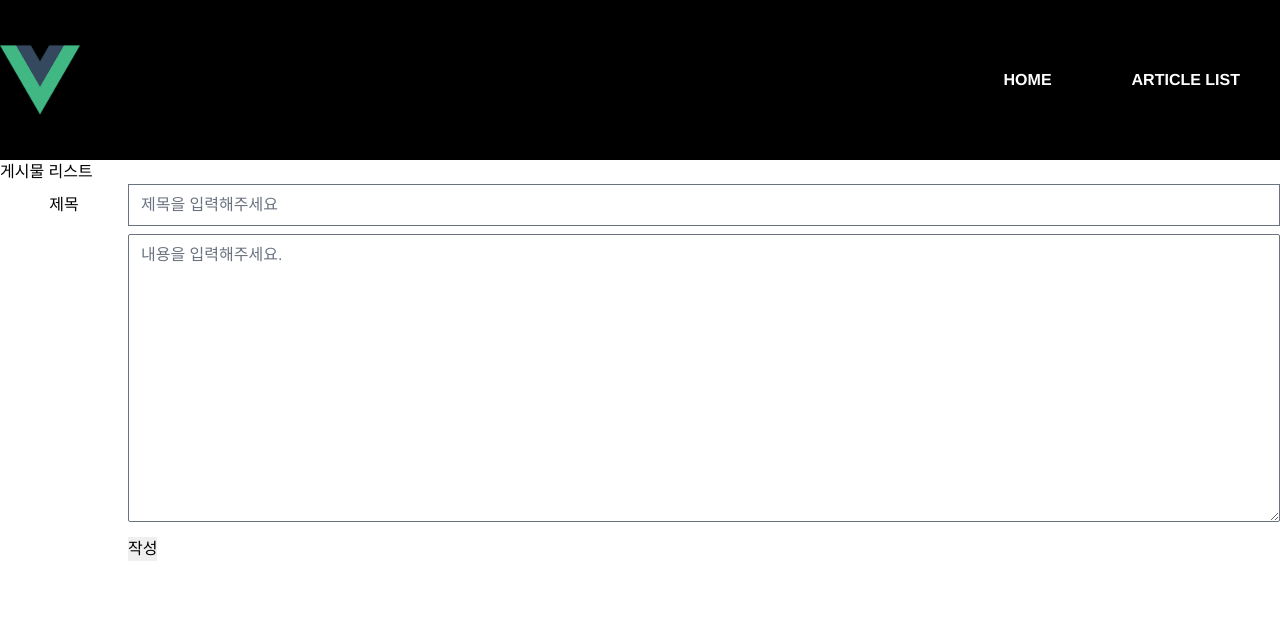
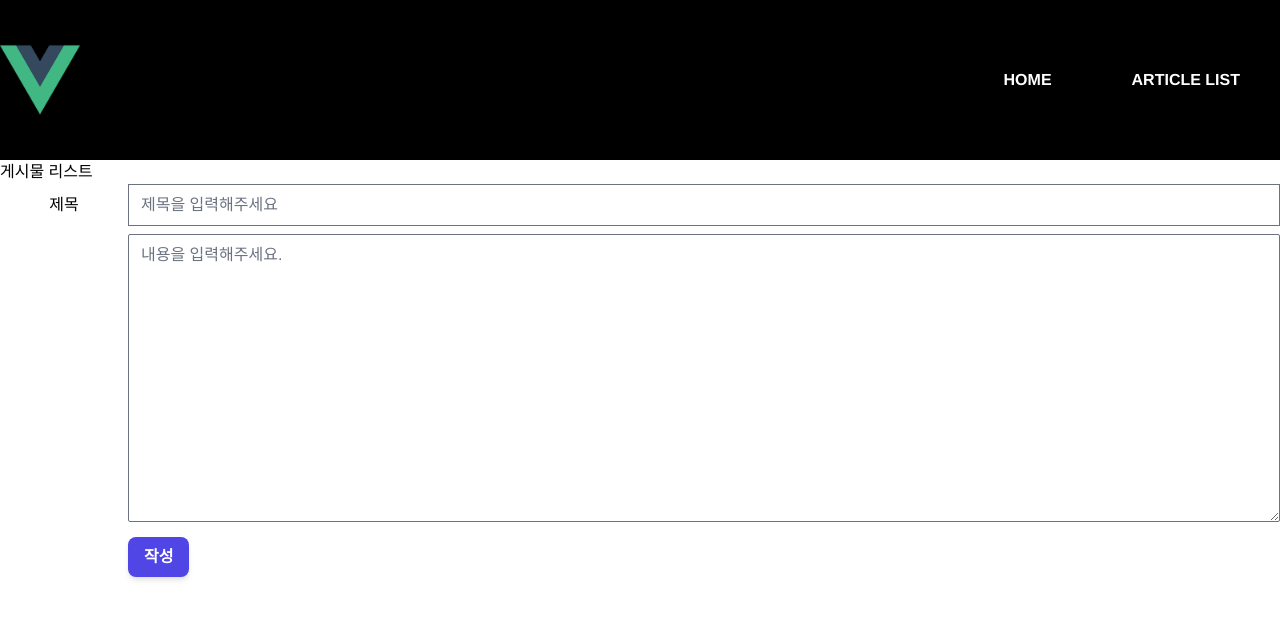
Before and after one commit to lucia6758/vue3-ts-exam, a Vue app: page /article/list in a window 1280 px wide. Shown: the top 618 px of the page. Built offline with nearby package versions, Linux system fonts and the light colour scheme.

Commit message:
.btn-primary 추가

```diff
--- a/src/App.vue
+++ b/src/App.vue
@@ -38,10 +38,6 @@
 })
 </script>
 
-<style lang="postcss">
-
-</style>
-
 <style>
 html, body {
   margin:0;
--- a/src/index.css
+++ b/src/index.css
@@ -1,3 +1,7 @@
 @tailwind base;
 @tailwind components;
 @tailwind utilities;
+
+.btn-primary {
+  @apply py-2 px-4 bg-indigo-600 hover:bg-indigo-700 focus:ring-indigo-500 focus:ring-offset-indigo-200 text-white transition ease-in duration-200 text-center text-base font-semibold shadow-md focus:outline-none focus:ring-2 focus:ring-offset-2 rounded-lg;
+}
--- a/src/pages/ArticleListPage.vue
+++ b/src/pages/ArticleListPage.vue
@@ -10,7 +10,7 @@
           <textarea class="form-row-input" placeholder="내용을 입력해주세요."></textarea>
         </FormRow>
         <FormRow>
-          <input type="button" value="작성" />
+          <input class="btn-primary" type="button" value="작성" />
         </FormRow>
       </form>
     </div>
```
